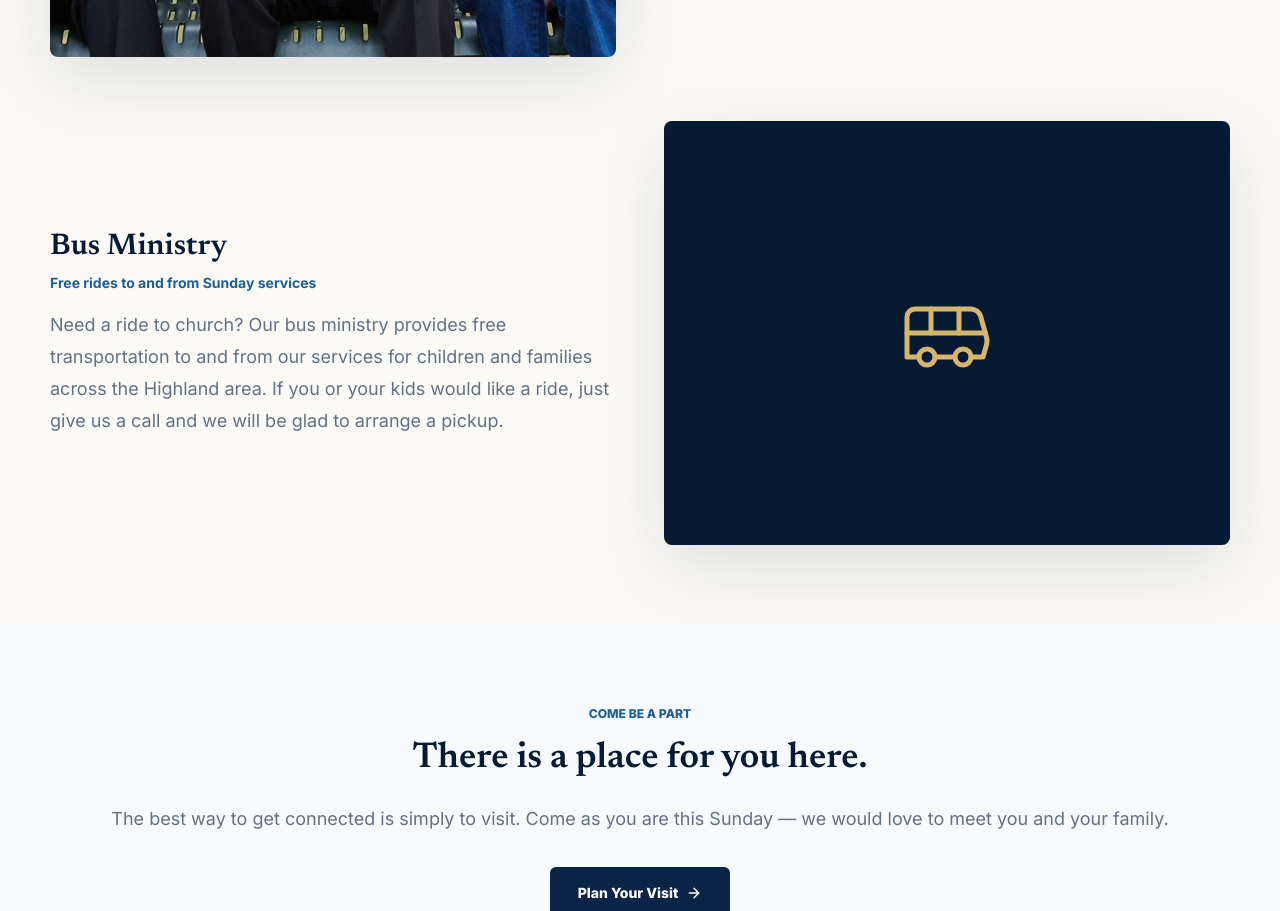
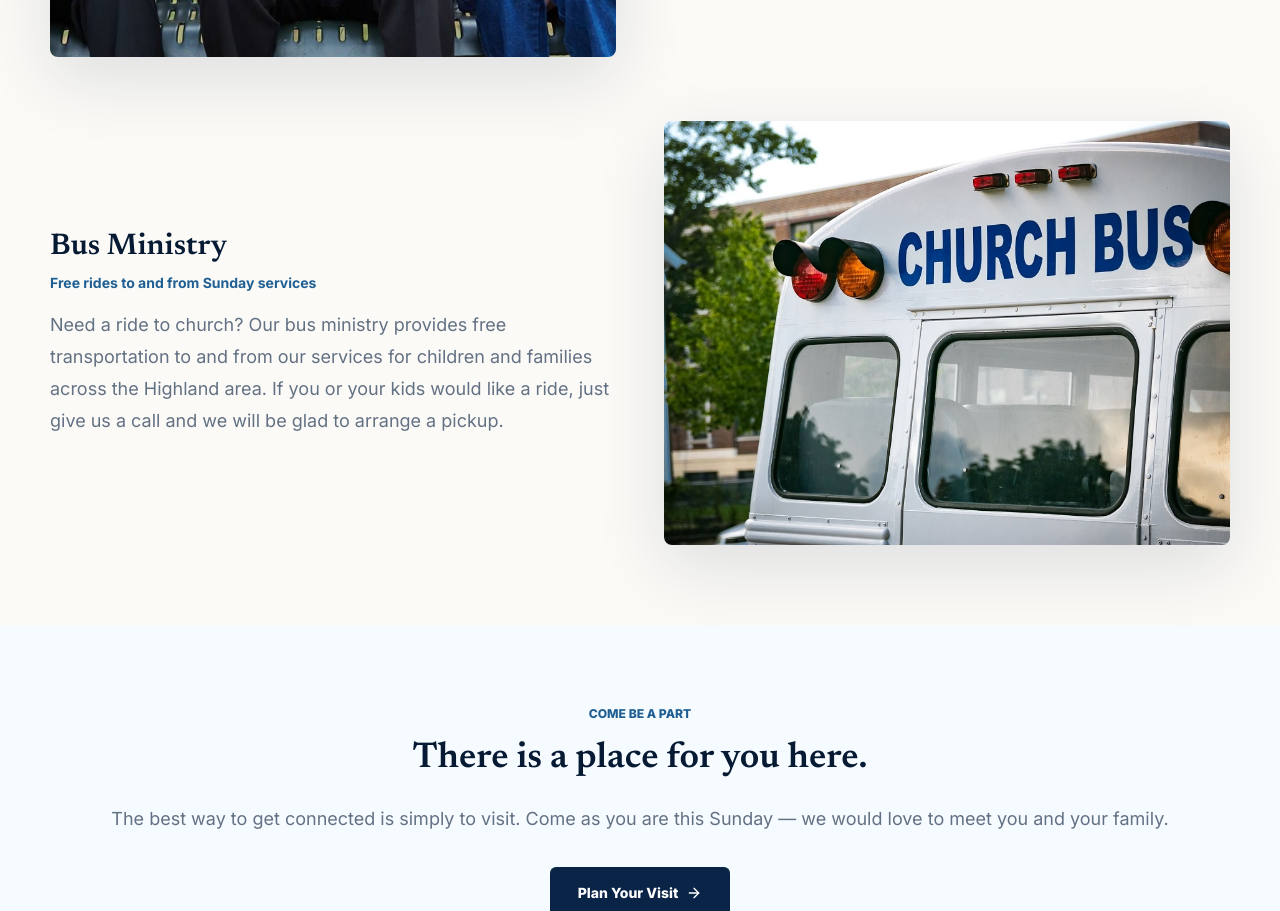
Before and after one commit to edesent/hhbcmi-redesign, a Next.js app: page /ministries in a window 1280 px wide. Shown: the part 2780-3691 px from the top of the page. Built offline with nearby package versions, Linux system fonts and the light colour scheme.

Commit message:
Use real bus photo for bus ministry

```diff
--- a/src/app/ministries/page.tsx
+++ b/src/app/ministries/page.tsx
@@ -73,7 +73,7 @@ const ministries: Ministry[] = [
   },
   {
     title: "Bus Ministry",
-    icon: Bus,
+    photo: "/groups/62e2469cd87930951228dd0b-church-bus.jpg",
     when: "Free rides to and from Sunday services",
     body: "Need a ride to church? Our bus ministry provides free transportation to and from our services for children and families across the Highland area. If you or your kids would like a ride, just give us a call and we will be glad to arrange a pickup.",
   },
```
